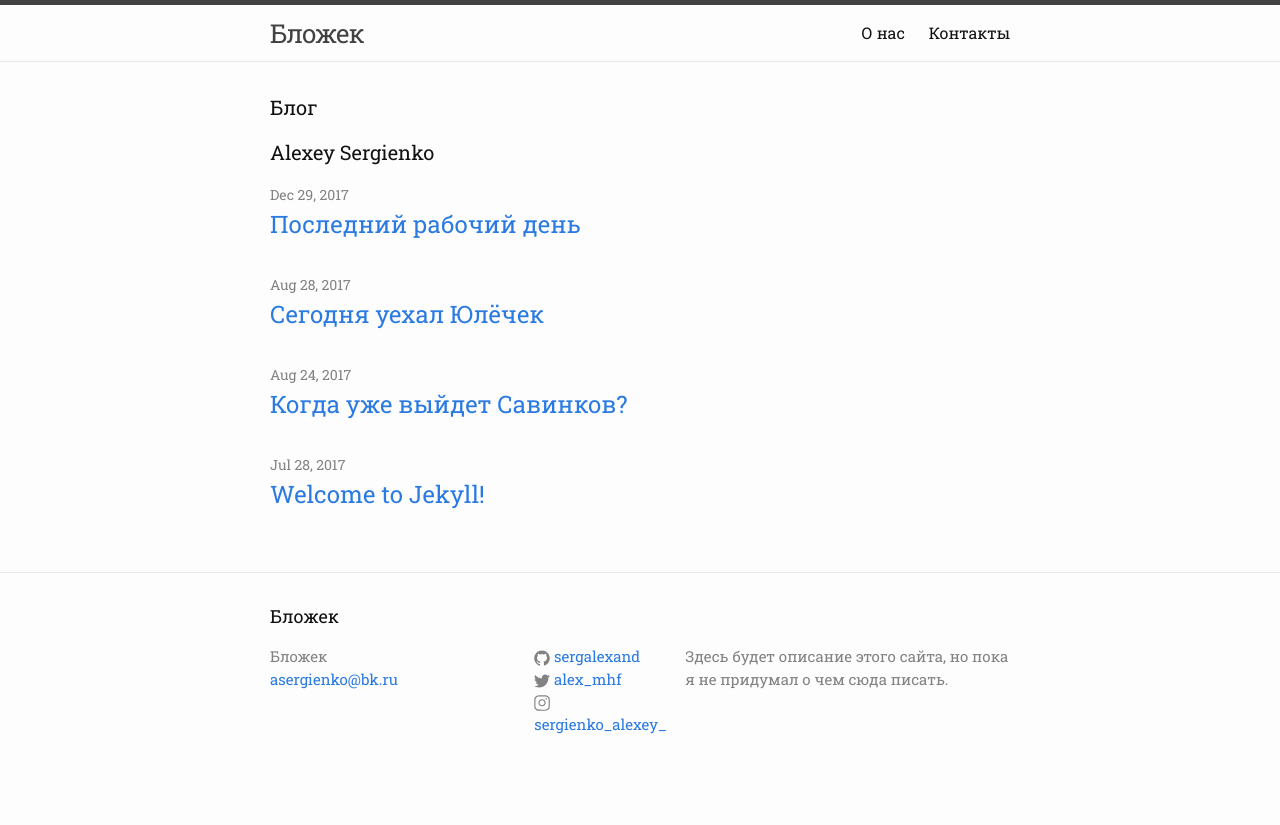
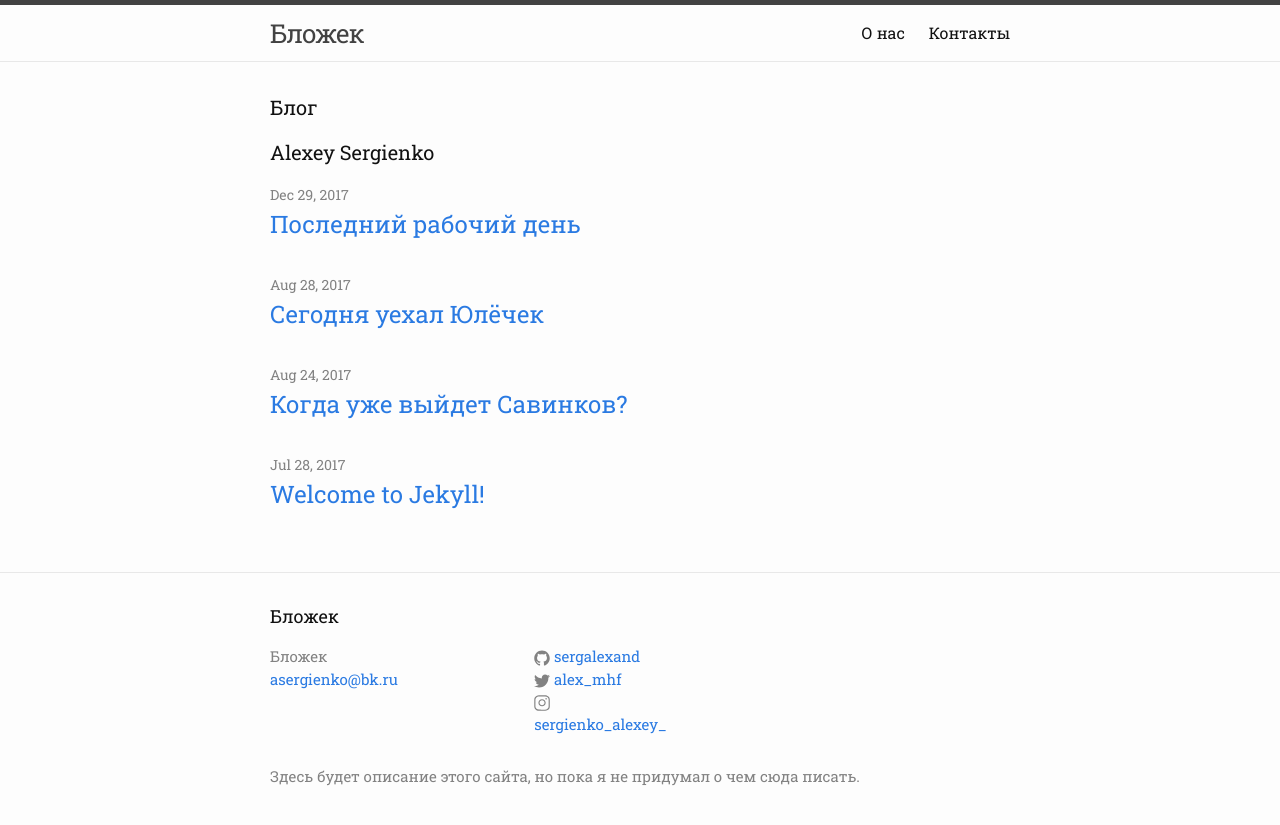
Before and after one commit to SergAlexAnd/SergAlexAnd.github.io, a Jekyll site: the page built from index.html, in a window 1280 px wide. Shown: the top 825 px of the page. Built offline with Jekyll 4.4.1, drawn with Linux system fonts in a browser that asks for light colours.

Commit message:
Update footer.html

```diff
--- a/_includes/footer.html
+++ b/_includes/footer.html
@@ -35,7 +35,7 @@
         </ul>
       </div>
 
-      <div class="footer-col footer-col-3">
+      <div class="footer-col footer-col-4">
         <p>{{ site.description }}</p>
       </div>
     </div>
```
